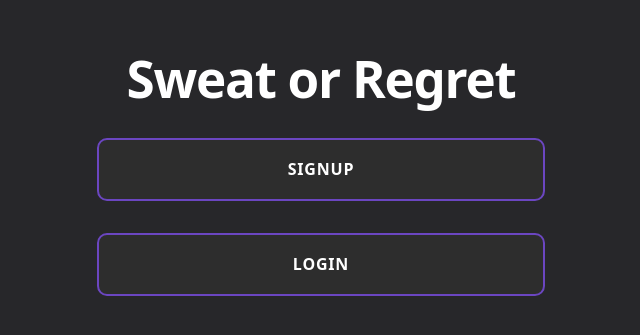
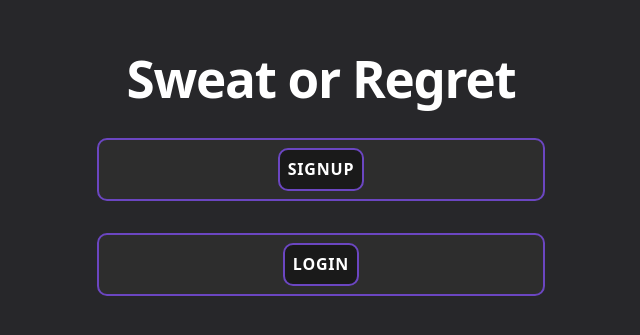
Before and after one commit to C295-oss/Sweat_or_Regret, a React (Vite) app in the folder wildhacks/frontend/: page / in a window 1280 px wide. Shown: the part 227-562 px from the top of the page, without its empty margins (319-959 px from the left). Built offline with nearby package versions, Linux system fonts and the light colour scheme.

Commit message:
added home.css

```diff
--- /dev/null
+++ b/wildhacks/frontend/src/pages/home.css
@@ -0,0 +1,13 @@
+button {
+    background-color: #1a1a1a; /* Slightly lighter background */
+    border: 2px solid #6b46c1; /* Violet border */
+    border-radius: 10px;
+    padding: 8px; /* Reduce padding to bring the border closer */
+    text-align: center;
+    transition: all 0.2s ease-in-out;
+}
+
+button:hover {
+    background-color: #1a1a1a; /* Darker background on hover */
+    transform: translateY(-2px);
+}
--- a/wildhacks/frontend/src/pages/login.css
+++ b/wildhacks/frontend/src/pages/login.css
@@ -74,7 +74,7 @@
 
   /* Button Container Styling */
   .button-container {
-    background-color: #2d2d2d; /* Slightly lighter background */
+    background-color: #2d2d1d; /* Slightly lighter background */
     border: 2px solid #6b46c1; /* Violet border */
     border-radius: 10px;
     padding: 8px; /* Reduce padding to bring the border closer */
--- a/wildhacks/frontend/src/pages/profile.jsx
+++ b/wildhacks/frontend/src/pages/profile.jsx
@@ -1,10 +1,32 @@
+import { useState } from 'react';
 import React from "react";
+import './home.css'
 
 export default function Profile() {
+
+  // TODO: get actual account information
+  // TODO: consistent style
+
+  const [username, setUsername] = useState("");
+  const [password, setPassword] = useState("");
+
   return (
-    <div className="profile">
-      <h1>Profile</h1>
-      <p>This is the profile page.</p>
-    </div>
+    <>
+
+      {/* Navbar: */}
+      <div>
+        <img className="mx-auto block h-24 rounded-full sm:mx-0 sm:shrink-0" src="frontend/src/assets/profile-user.png" alt="" />
+        <h1>My Profile:</h1>
+      </div>
+
+      <div className="h-px bg-violet-500 w-full my-4"></div>
+
+      {/* Personal Info: */}
+      <div>
+        <h1>Username: {username}</h1>
+        <h2>Password: {password}</h2>
+      </div>
+
+    </>
   );
 }
```
Also changed, not shown: wildhacks/frontend/src/assets/profile-user.png (added).
